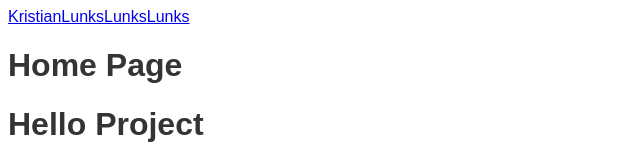
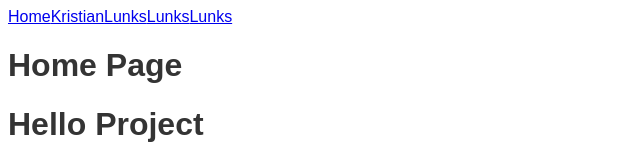
Before and after one commit to Kristian-kodehode/KodehodeFellesProsjekt, a React (Vite) app: page /#/ in a window 1280 px wide. Shown: the top 160 px of the page, without its empty margins (0-640 px from the left). Built offline with nearby package versions, Linux system fonts and the light colour scheme.

Commit message:
functional navbar

```diff
--- a/src/App.jsx
+++ b/src/App.jsx
@@ -2,6 +2,7 @@ import "./App.scss";
 import { Route, Routes } from "react-router-dom";
 import Layout from "./Routes/Layout";
 import Home from "./Routes/Home";
+import KristianRoute from "./Routes/KristianRoute";
 
 function App() {
   return (
@@ -15,6 +16,10 @@ function App() {
             index
             element={<Home />}
           />
+          <Route
+            path="/KristianRoute"
+            element={<KristianRoute />}
+          />
         </Route>
       </Routes>
       <div>
--- a/src/Routes/NavBar.jsx
+++ b/src/Routes/NavBar.jsx
@@ -5,6 +5,7 @@ import KristianRoute from "./KristianRoute";
 const NavBar = () => {
   return (
     <nav>
+      <Link to="/">Home</Link>
       <Link to="/KristianRoute">Kristian</Link>
       <Link>Lunks</Link>
       <Link>Lunks</Link>
```
